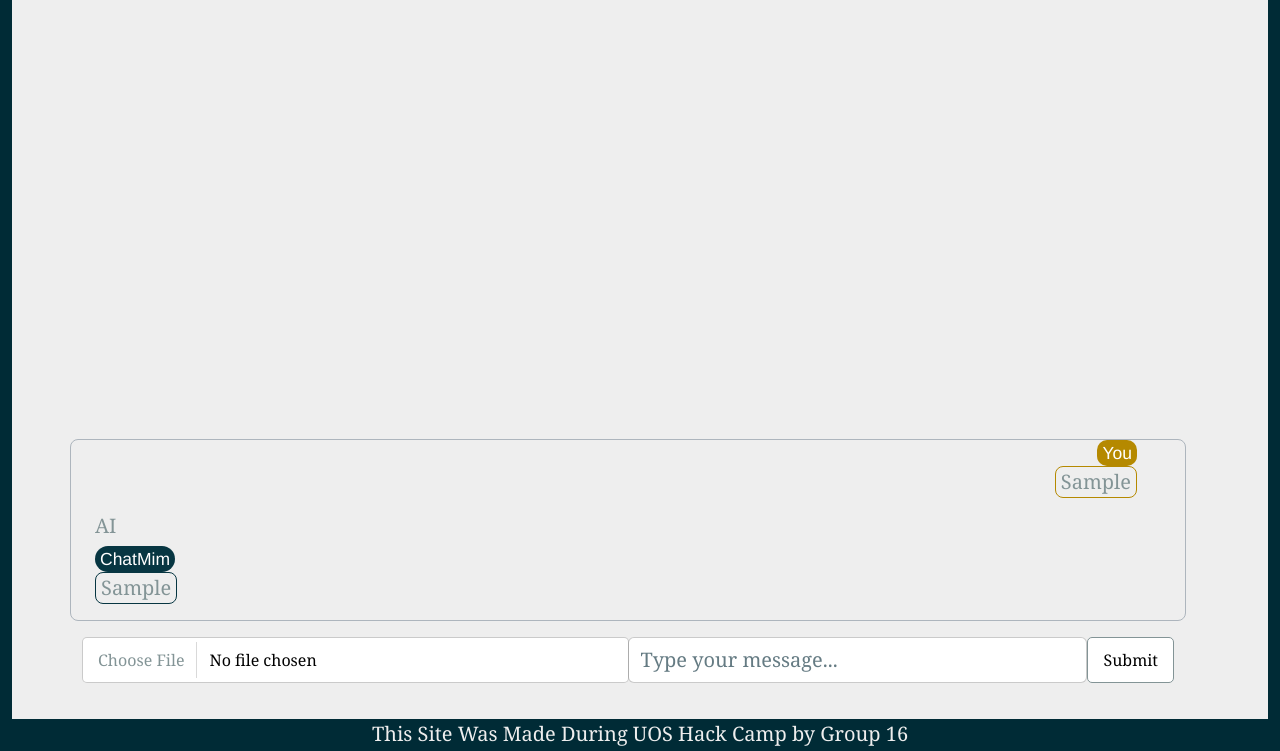
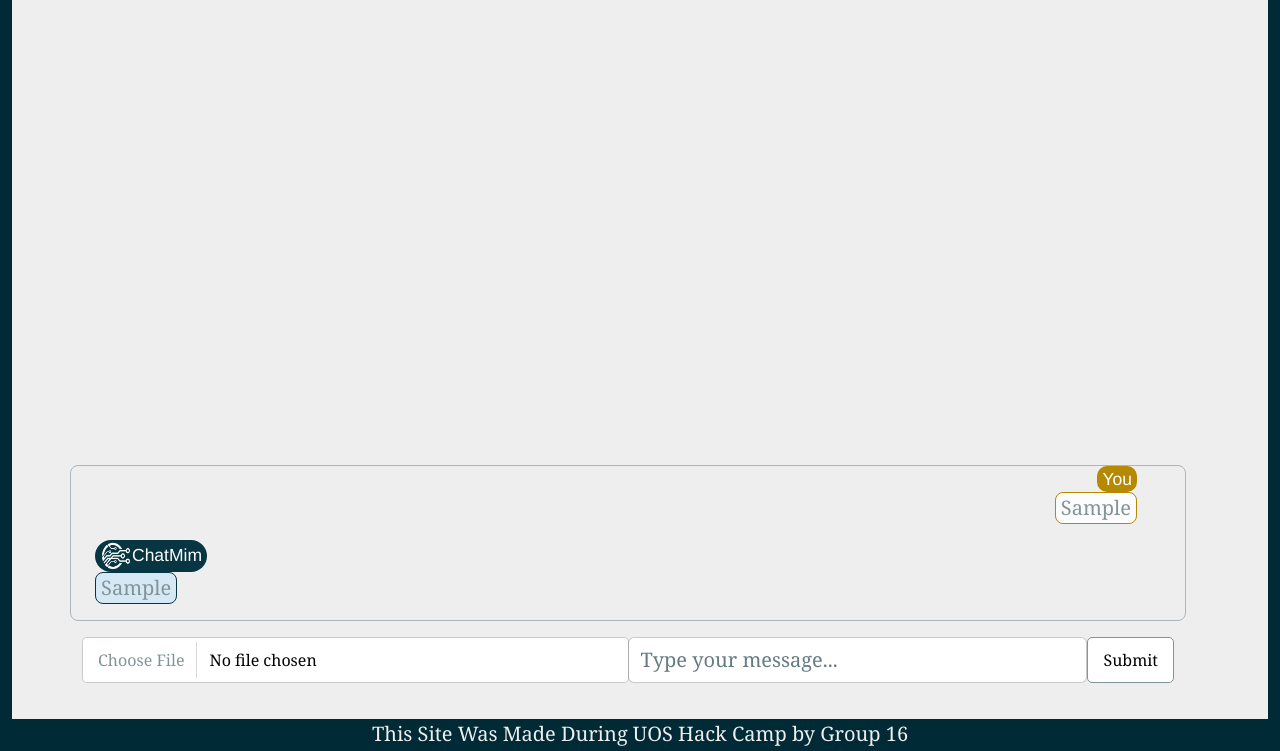
Before and after one commit to Beasta2768/HackCamp, a PHP site: page / in a window 1280 px wide. Shown: the part 49-800 px from the top of the page. Run offline with PHP 8.4, Linux system fonts and the light colour scheme; tables that the repository leaves empty or names only in its code hold one stand-in row (values such as "Sample post"); data that the repository does not hold is empty; some web fonts are replaced.

Commit message:
Made Chatbot UI more human like, Fixed logo issue and merged with Adam.

```diff
--- a/Views/index.phtml
+++ b/Views/index.phtml
@@ -34,22 +34,20 @@
         <?php if (isset($view->conversations)):?>
         <div class="row min-vh-80 overflow-auto ">
             <?php foreach ($view->conversations as $msg): ?>
+                    <small class="text-black "><?php echo $msg->getTimeSent() ?></small>
                 <div class="user-title text-center">
                     <small class="float-end bg-primary  mx-0 w-auto ">You</small>
-                    <small class="text-black"><?php echo $msg->getTimeSent() ?></small>
                 </div>
                 <div class="user">
-                    <p class="float-end border border-primary "><?php echo $msg->getPrompt() ?></p>
+                    <p class="float-end border border-primary chatText"><?php echo $msg->getPrompt() ?></p>
                 </div>
 
-                <h5>AI</h5>
+
                 <div class="ai-title">
-
-                    <small class="float-start bg-dark w-auto mx-0">ChatMim</small>
+                    <small class="float-start bg-dark w-auto mx-0"><img src="../Images/Hackcamp_Logo.png" width="32px" height="32px">ChatMim</small>
                 </div>
                 <div class="ai_answer">
-
-                    <p class="float-start border border-dark "><?php echo $msg->getResponse() ?></p>
+                    <p class="float-start border border-dark bg-info-subtle chatText"><?php echo $msg->getResponse() ?></p>
                 </div>
             <?php endforeach; ?>
         </div>
--- a/css/style.css
+++ b/css/style.css
@@ -144,11 +144,14 @@ img#logo {
 .float-start{
     padding-left: 5px;
     padding-right: 5px;
+    background-color: #fcfcfc;
 }
 
 .float-end{
+
     padding-left: 5px;
     padding-right: 5px;
+    background-color: #fcfcfc;
 }
 .border{
     border-radius: 8px;
@@ -159,3 +162,6 @@ img#logo {
 .bg-primary{
     border-radius: 10px;
 }
+.chatText{
+    max-width: 45%;
+}
```
Also changed, not shown: Images/AILogo.png (deleted), Images/Hackcamp_Logo.png (added).
